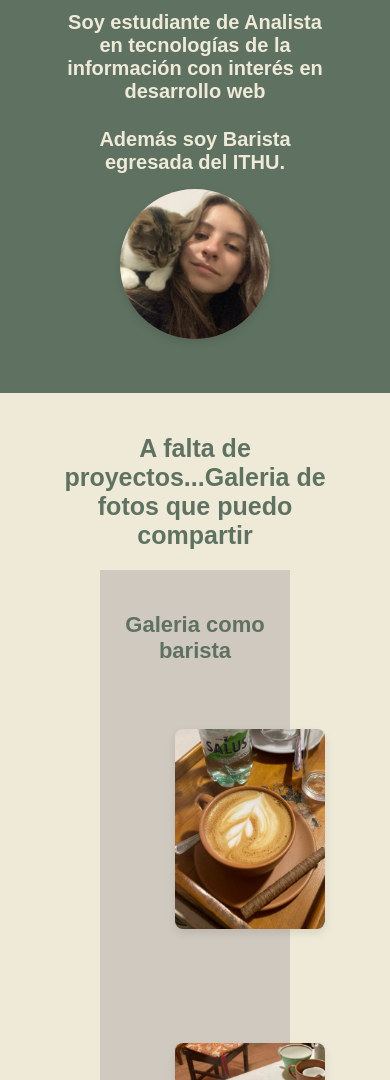
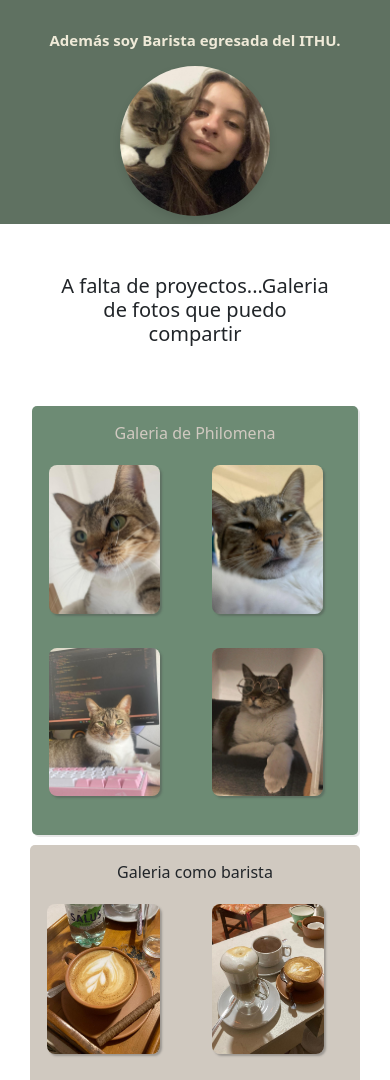
Before and after one commit to pauliprates/pauliprates.github.io, a plain HTML site: page index.html in a window 390 px wide. Shown: the part 123-1203 px from the top of the page. Drawn offline with nearby package versions, Linux system fonts and the light colour scheme.

Commit message:
Cambios en galeria para que sea responsive, y animacion en galeria

```diff
--- a/estilo.css
+++ b/estilo.css
@@ -1,68 +1,81 @@
-body{
-    font-family: Arial, Helvetica, sans-serif;
+body {
+    font-family: "Nunito", sans-serif;
     margin: 0;
     padding: 0;
-    background-color:#EFEAD8  ;
+    background-color: #EFEAD8;
     color: #5F7161;
+
+}
+.container{
+    display: flex;
+    justify-content: center;
+    align-items: center;
+    flex-direction: column;
 }
 
-.sobreMi{
-    background-color:#5F7161 ;
+.sobreMi {
+    background-color: #5F7161;
     color: #EFEAD8;
-    padding: 50px;
+    padding: 2%;
     text-align: center;
     font-weight: bold;
 }
-.sobreMi h1{
-    margin: 20px;
-    font-size: 30px;
+
+.sobreMi h1 {
+    margin: 20px 0;
+    font-size: 20px;
 }
 
 .sobreMi p {
-    margin: 5px 0 ;
-    font-size:20px ;
-    padding: 10px;
+    margin: 5px;
+    padding: 10px 0;
+    font-size: 15px;
 }
-.sobreMi img{
-    width: 100%;
+.sobreMi img {
     max-width: 150px;
     border-radius: 100%;
     box-shadow: 0 4px 8px rgba(0, 0, 0, 0.1);
 }
-
-.galeria{
-    margin: 0 40px 0 40px;
-    padding: 20px;
-
+.galeria h3{
+    font-size: 20px;
+    text-align: center;
+    margin: 50px;
+}
+.galeria {
+    max-width: 95%;
+    margin: 5px auto;
+    padding-bottom: 10px;
+    border-radius: 5px;
 }
 
-#barismo{
+#barismo {
     background-color: #D0C9C0;
 }
-#philomena{
+#philomena {
     background-color: #6D8B74;
     color: #D0C9C0;
-}
-
-.galeria h2{
-    text-align: center;
-    margin-bottom: 20px;
-    font-size: 25px;
+    box-shadow: 2px 2px #00000018;
+    margin: 10px;
 }
 
 .galeria p {
     text-align: center;
-    font-weight: bold;
-    margin-bottom: 10px;
-    font-size: 22px;
+    margin: 15px;
+}
 
+.galeria img {
+    max-width: 80%;
+    border-radius: 8px;
+    box-shadow: 2px 2px 2px #48484860;
+    margin: 5px;
+    transition: transform 0.3s ease;
+}
+.galeria img:hover {
+    transform: scale(1.20);
+    box-shadow: 10px 10px 8px #1b0e054c;
 
 }
-
-.galeria img{
-    width: 100%;
-    max-width: 200px;
-    margin: 55px;
-    border-radius: 8px;
-    box-shadow: 0 4px 8px rgba(0, 0, 0, 0.1);
+footer{
+    height: 60px;
+    font-size: 10px;
 }
--- a/index.html
+++ b/index.html
@@ -3,8 +3,14 @@
 <head>
     <meta charset="UTF-8">
     <meta name="viewport" content="width=device-width, initial-scale=1.0">
-    <title>Mi portfolio|Paulina Prates</title>
+    <title>Mi portfolio | Paulina Prates</title>
     <link rel="stylesheet" href="estilo.css">
+    <link rel="preconnect" href="https://fonts.googleapis.com">
+    <link rel="preconnect" href="https://fonts.gstatic.com" crossorigin>
+    <link rel="stylesheet" href="https://cdnjs.cloudflare.com/ajax/libs/font-awesome/6.0.0-beta3/css/all.min.css">
+    <link href="https://fonts.googleapis.com/css2?family=Nunito:ital,wght@0,200..1000;1,200..1000&display=swap"
+        rel="stylesheet">
+    <link href="https://cdn.jsdelivr.net/npm/bootstrap@5.3.0/dist/css/bootstrap.min.css" rel="stylesheet">
 </head>
 <body>
     <section class="sobreMi">
@@ -14,21 +20,48 @@
         <img src="img/yoYphilo.jpeg" alt="Philomena y Paulina">
     </section>
     <section class="galeria">
-        <h2>A falta de proyectos...Galeria de fotos que puedo compartir</h2>
-        <div class="galeria" id="barismo">
+        <h3>A falta de proyectos...Galeria de fotos que puedo compartir</h3>
+        <div class="container">
+            <div class="galeria row justify-content-md-center" id="philomena">
+                <div class="col-12 col-md-12 col-lg-12 mb-12">
+                    <p>Galeria de Philomena</p>
+                </div>
+                <div class="col-6 col-md-4 col-lg-3 mb-4">
+                    <img src="img/philo1.jpeg" alt="Philomena">
+                </div>
+                <div class="col-6 col-md-4 col-lg-3 mb-4">
+                    <img src="img/philo2.jpeg" alt="Philomena">
+                </div>
+                <div class="col-6 col-md-4 col-lg-3 mb-4">
+                    <img src="img/philo3.jpeg" alt="Philomena">
+                </div>
+                <div class="col-6 col-md-4 col-lg-3 mb-4 ">
+                    <img src="img/philo4.jpeg" alt="Philomena">
+                </div>
+            </div>
+            <div class="galeria row justify-content-md-center" id="barismo">
+                <div class="col-12 col-md-12 col-lg-12 mb-12">
                     <p>Galeria como barista</p>
+                </div>
+                <div class="col-6 col-md-4 col-lg-3 mb-4">
                     <img src="img/flat.jpeg" alt="un Flat">
+                </div>
+                <div class="col-6 col-md-4 col-lg-3 mb-4">
                     <img src="img/flat,capu.jpeg" alt="flat y capuchino">
+                </div>
+                <div class="col-6 col-md-4 col-lg-3 mb-4">
                     <img src="img/2Lattes.jpeg" alt="2 lattes ">
+                </div>
+                <div class="col-6 col-md-4 col-lg-3 mb-4">
                     <img src="img/mocca.jpeg" alt="mocca">
                 </div>
-        <div class="galeria" id="philomena">
-            <p>Galeria de Philomena</p>
-            <img src="img/philo1.jpeg" alt="Philomena">
-            <img src="img/philo2.jpeg" alt="Philomena">
-            <img src="img/philo3.jpeg" alt="Philomena">
-            <img src="img/philo4.jpeg" alt="Philomena">
+            </div>
         </div>
     </section>
+    <footer class="bg-light text-center py-3" id="contacto">
+        <p>2024 Paulina</p>
+        <p>Email: <a href="">paulinaprates01@gmail.com</a></p>
+    </footer>
+    <script src="https://cdn.jsdelivr.net/npm/bootstrap@5.3.0/dist/js/bootstrap.bundle.min.js"></script>
 </body>
 </html>
```
Lines whose indentation alone changed are shown as unchanged.
